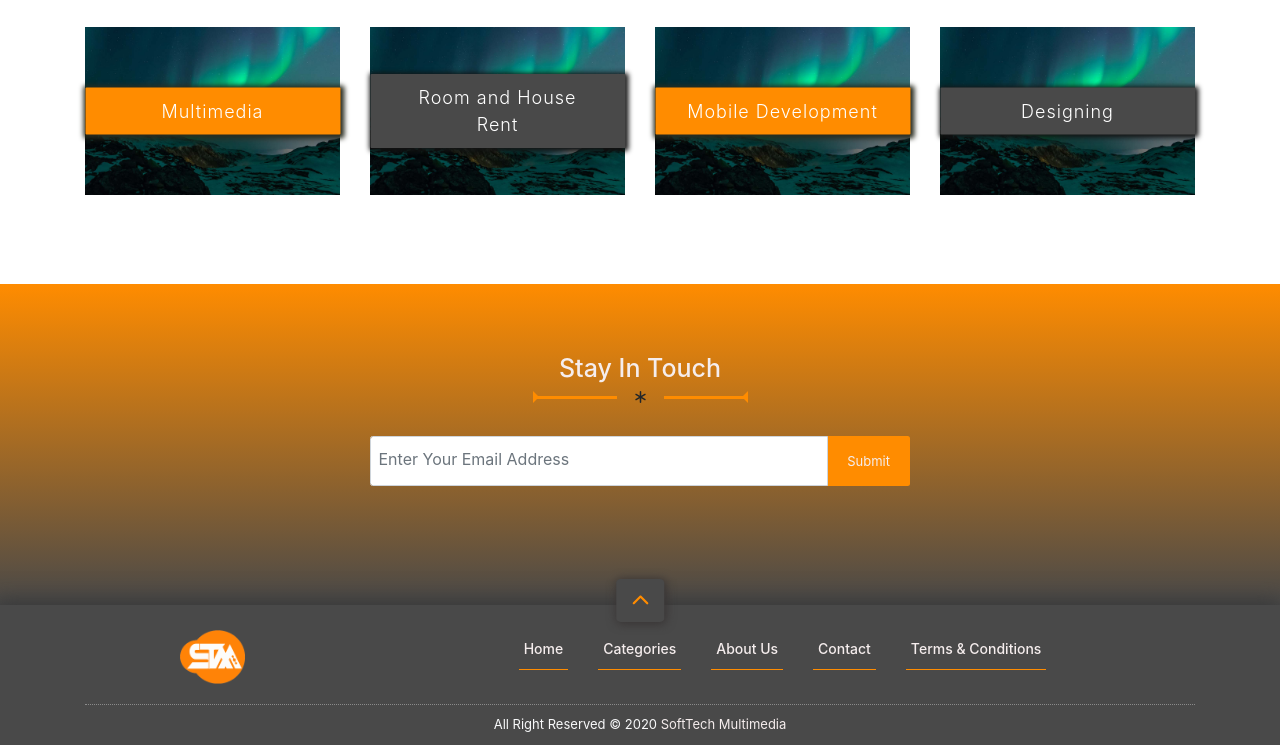
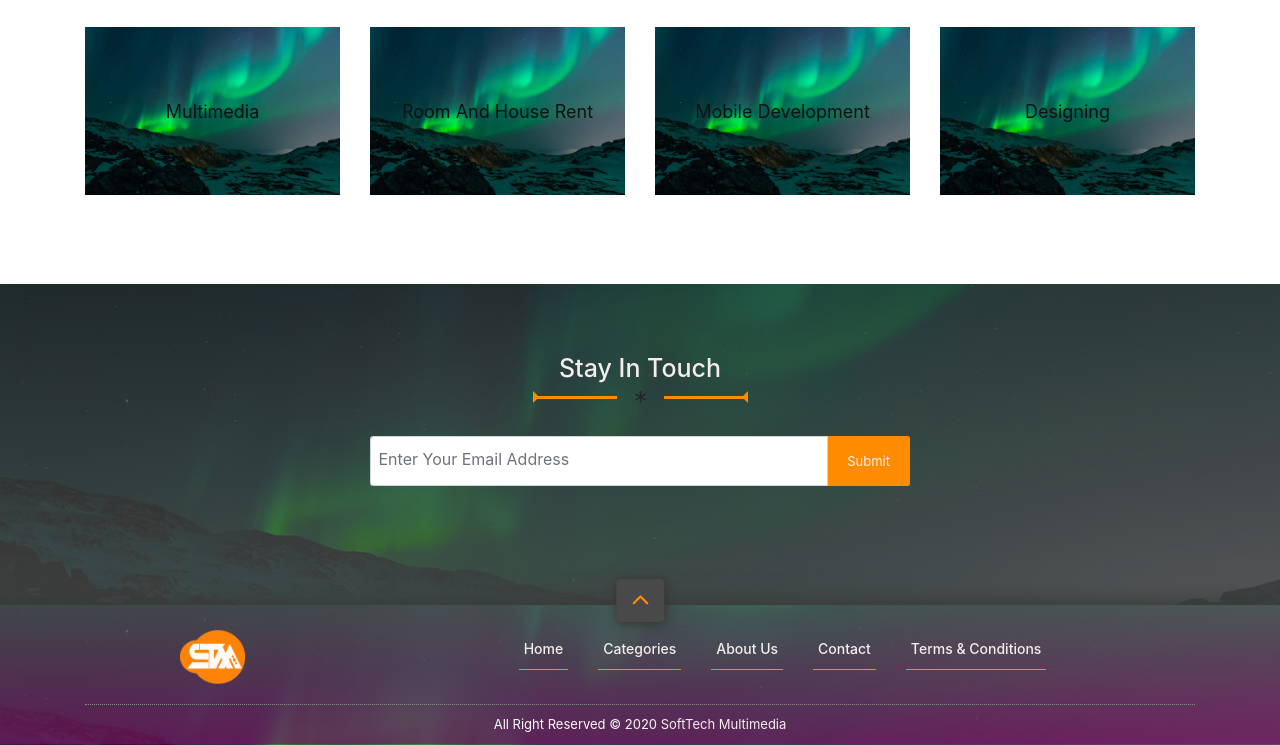
Before and after one commit to kshvkndl/STMBlog, a plain HTML site: page categories.html in a window 1280 px wide. Shown: the part 574-1319 px from the top of the page. Drawn offline with Linux system fonts and the light colour scheme.

Commit message:
final submission

```diff
--- a/style.css
+++ b/style.css
@@ -442,7 +442,7 @@ header{
 
 .post-cat-tag{
     padding: .6rem;
-    color: #fff;
+    color: rgb(19, 17, 17);
     font-weight: 500;
     background-color: var(--secondary-color-dark-white);
     border-radius: 1px;
@@ -526,7 +526,10 @@ header{
 }
 
 .post-recent-body h2{
-    color: var(--primary-color-orange);
+    color: var(--secondary-color-dark-white);
+    font-family: 'Franklin Gothic Medium', 'Arial Narrow', Arial, sans-serif;
+    font-weight: 200 ;
+    font-size: 1.7rem;
 }
 
 .post-recent-body p{
@@ -557,7 +560,10 @@ header{
 
 /* Newsletter section */
 #newsletter-section{
-    background-image: linear-gradient(to bottom, var(--primary-color-orange), var(--secondary-color-dark-white) );
+    background-image: linear-gradient(to bottom, rgba(41, 41, 41, 0.76), rgba(78, 78, 78, 0.781) ), url('./images/post_images/2.jpg');
+    background-size: cover;
+    background-repeat: no-repeat;
+    background-position: center;
 }
 
 .newsletter{
@@ -598,6 +604,11 @@ header{
 /* Footer Section */
 
 #footer{
+    width: 100%;
+    background-image: linear-gradient(to bottom, rgba(78, 78, 78, 0.8), rgba(117, 19, 93, 0.8)), url('./images/post_images/2.jpg');
+    background-size: cover;
+    background-repeat: no-repeat;
+    background-position: center;
     box-shadow: -2px -2px 20px 2px #383838;
 }
 
@@ -699,9 +710,12 @@ footer{
 }
 
 .cat-div .post-cat-tag{
+    text-transform: capitalize;
+    background-color: transparent;
+    letter-spacing: normal ;
     width:100%;
     font-size: 1.8rem;
-    font-weight: 300;
+    font-weight: 400;
     padding: 1rem 3rem;
     z-index: 99;
     position: absolute;
@@ -710,19 +724,6 @@ footer{
     transform: translate(-50%, -50%);
 
 }
-
-.cat-div .odd{
-    background-color: var(--primary-color-orange);
-    box-shadow: 1px 1px 5px 3px rgb(41, 44, 31);
-}
-
-
-.cat-div .even{
-    background-color: var(--secondary-color-dark-white);
-    box-shadow: 1px 1px 5px 2px rgb(20, 20, 20);
-}
-
-/* Contact Page */
 
 .contact-social{
     font-size: 1.5rem;
@@ -920,7 +921,10 @@ footer{
         font-size: 2rem !important;
         letter-spacing: .8rem;
     }
+
+
     /* footer */
+
     .footer-logo img{
         width: 65px;
     }
```
Also changed, not shown: index.html (+2 -2 lines).
